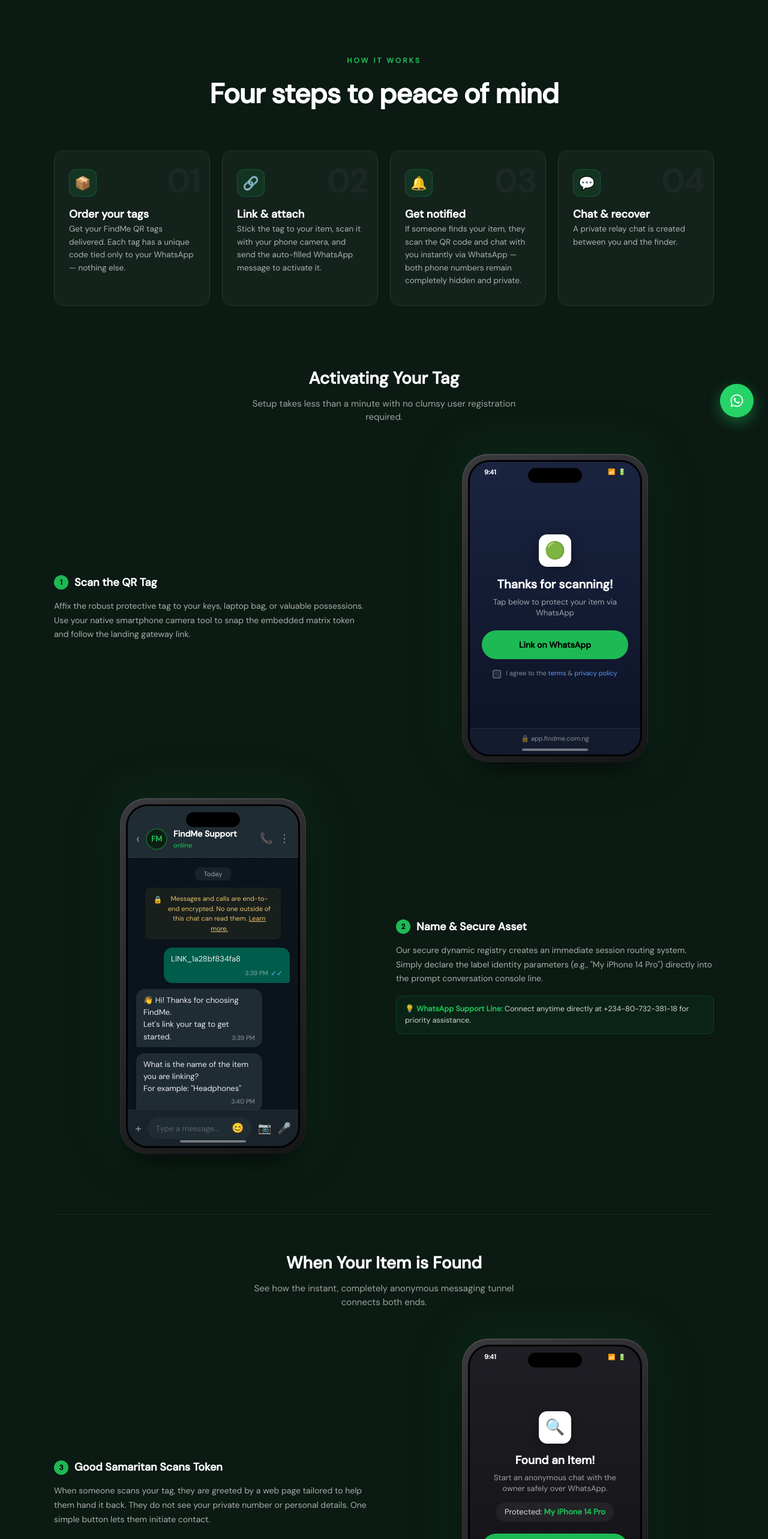
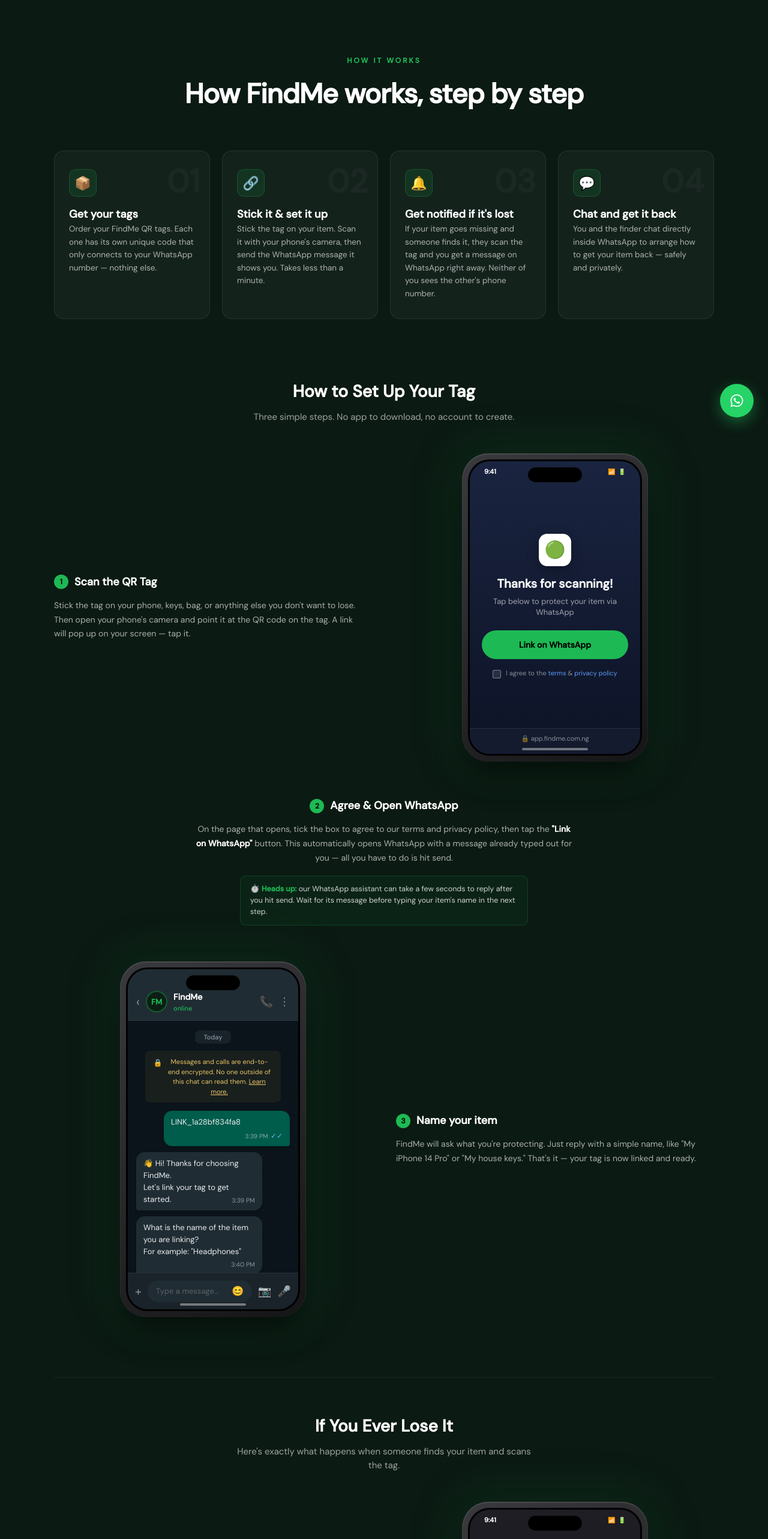
Before and after one commit to Eli-boy/FindMe-Frontend, a Next.js app: page /how-it-works in a window 1280 px wide. Shown: the part 80-2646 px from the top of the page at 60% size. Built offline with nearby package versions, Linux system fonts and the light colour scheme.

Commit message:
feat: rewrite all copy in plain language, remove WhatsApp support line

```diff
--- a/app/HowItWorks.tsx
+++ b/app/HowItWorks.tsx
@@ -6,26 +6,26 @@
   {
     icon: "📦",
     num: "01",
-    title: "Order your tags",
-    desc: "Get your FindMe QR tags delivered. Each tag has a unique code tied only to your WhatsApp — nothing else.",
+    title: "Get your tags",
+    desc: "Order your FindMe QR tags. Each one has its own unique code that only connects to your WhatsApp number — nothing else.",
   },
   {
     icon: "🔗",
     num: "02",
-    title: "Link & attach",
-    desc: "Stick the tag to your item, scan it with your phone camera, and send the auto-filled WhatsApp message to activate it.",
+    title: "Stick it & set it up",
+    desc: "Stick the tag on your item. Scan it with your phone's camera, then send the WhatsApp message it shows you. Takes less than a minute.",
   },
   {
     icon: "🔔",
     num: "03",
-    title: "Get notified",
-    desc: "If someone finds your item, they scan the QR code and chat with you instantly via WhatsApp —both phone numbers remain completely hidden and private.",
+    title: "Get notified if it's lost",
+    desc: "If your item goes missing and someone finds it, they scan the tag and you get a message on WhatsApp right away. Neither of you sees the other's phone number.",
   },
   {
     icon: "💬",
     num: "04",
-    title: "Chat & recover",
-    desc: "A private relay chat is created between you and the finder.",
+    title: "Chat and get it back",
+    desc: "You and the finder chat directly inside WhatsApp to arrange how to get your item back — safely and privately.",
   },
 ];
 
@@ -112,7 +112,7 @@
         FM
       </div>
       <div style={{ flex: 1 }}>
-        <div style={{ color: "#fff", fontWeight: 700, fontSize: 14 }}>FindMe Support</div>
+        <div style={{ color: "#fff", fontWeight: 700, fontSize: 14 }}>FindMe</div>
         <div style={{ color: "#1db954", fontSize: 11, fontWeight: 500 }}>online</div>
       </div>
       <span style={{ color: "#8696a0", cursor: "pointer", fontSize: 18 }}>📞</span>
@@ -349,7 +349,7 @@
             How it works
           </p>
           <h2 style={{ fontSize: "clamp(30px, 4vw, 46px)", fontWeight: 800, letterSpacing: -1, margin: 0 }}>
-            Four steps to peace of mind
+            How FindMe works, step by step
           </h2>
         </motion.div>
 
@@ -387,8 +387,8 @@
           {/* FLOW 1: LINKING AN ITEM */}
           <div>
             <div style={{ textAlign: "center", marginBottom: 50 }}>
-              <h3 style={{ fontSize: 28, fontWeight: 800, color: "#fff", margin: "0 0 10px 0" }}>Activating Your Tag</h3>
-              <p style={{ fontSize: 15, color: "rgba(255,255,255,0.6)", maxWidth: 500, margin: "0 auto" }}>Setup takes less than a minute with no clumsy user registration required.</p>
+              <h3 style={{ fontSize: 28, fontWeight: 800, color: "#fff", margin: "0 0 10px 0" }}>How to Set Up Your Tag</h3>
+              <p style={{ fontSize: 15, color: "rgba(255,255,255,0.6)", maxWidth: 500, margin: "0 auto" }}>Three simple steps. No app to download, no account to create.</p>
             </div>
 
             <div style={{ display: "flex", flexDirection: "column", gap: 60 }}>
@@ -399,24 +399,34 @@
                     <h4 style={{ fontSize: 18, fontWeight: 700, margin: 0 }}>Scan the QR Tag</h4>
                   </div>
                   <p style={{ fontSize: 14, color: "rgba(255,255,255,0.65)", lineHeight: 1.7, margin: 0 }}>
-                    Affix the robust protective tag to your keys, laptop bag, or valuable possessions. Use your native smartphone camera tool to snap the embedded matrix token and follow the landing gateway link.
+                    Stick the tag on your phone, keys, bag, or anything else you don't want to lose. Then open your phone's camera and point it at the QR code on the tag. A link will pop up on your screen — tap it.
                   </p>
                 </div>
                 <div><ScanPageMockup /></div>
               </div>
 
+              <div style={{ maxWidth: 640, marginLeft: "auto", marginRight: "auto", textAlign: "center" }}>
+                <div style={{ display: "flex", alignItems: "center", justifyContent: "center", gap: 10, marginBottom: 14 }}>
+                  <span style={{ width: 24, height: 24, borderRadius: "50%", background: "#1db954", color: "#000", display: "flex", alignItems: "center", justifyContent: "center", fontSize: 12, fontWeight: 800, flexShrink: 0 }}>2</span>
+                  <h4 style={{ fontSize: 18, fontWeight: 700, margin: 0 }}>Agree & Open WhatsApp</h4>
+                </div>
+                <p style={{ fontSize: 14, color: "rgba(255,255,255,0.65)", lineHeight: 1.7, margin: "0 0 18px" }}>
+                  On the page that opens, tick the box to agree to our terms and privacy policy, then tap the <strong style={{ color: "#fff" }}>"Link on WhatsApp"</strong> button. This automatically opens WhatsApp with a message already typed out for you — all you have to do is hit send.
+                </p>
+                <div style={{ background: "rgba(29,185,84,0.06)", border: "1px solid rgba(29,185,84,0.2)", borderRadius: 10, padding: "12px 16px", fontSize: 12.5, color: "rgba(255,255,255,0.8)", textAlign: "left", maxWidth: 480, marginLeft: "auto", marginRight: "auto" }}>
+                  ⏱️ <strong style={{ color: "#1db954" }}>Heads up:</strong> our WhatsApp assistant can take a few seconds to reply after you hit send. Wait for its message before typing your item's name in the next step.
+                </div>
+              </div>
+
               <div style={{ display: "grid", gridTemplateColumns: "repeat(auto-fit, minmax(280px, 1fr))", gap: 40, alignItems: "center" }}>
                 <div style={{ order: typeof window !== "undefined" && window.innerWidth > 768 ? 2 : 1 }}>
                   <div style={{ display: "flex", alignItems: "center", gap: 10, marginBottom: 14 }}>
-                    <span style={{ width: 24, height: 24, borderRadius: "50%", background: "#1db954", color: "#000", display: "flex", alignItems: "center", justifyContent: "center", fontSize: 12, fontWeight: 800 }}>2</span>
-                    <h4 style={{ fontSize: 18, fontWeight: 700, margin: 0 }}>Name & Secure Asset</h4>
+                    <span style={{ width: 24, height: 24, borderRadius: "50%", background: "#1db954", color: "#000", display: "flex", alignItems: "center", justifyContent: "center", fontSize: 12, fontWeight: 800 }}>3</span>
+                    <h4 style={{ fontSize: 18, fontWeight: 700, margin: 0 }}>Name your item</h4>
                   </div>
                   <p style={{ fontSize: 14, color: "rgba(255,255,255,0.65)", lineHeight: 1.7, margin: 0 }}>
-                    Our secure dynamic registry creates an immediate session routing system. Simply declare the label identity parameters (e.g., "My iPhone 14 Pro") directly into the prompt conversation console line.
+                    FindMe will ask what you're protecting. Just reply with a simple name, like "My iPhone 14 Pro" or "My house keys." That's it — your tag is now linked and ready.
                   </p>
-                  <div style={{ marginTop: 16, background: "rgba(29,185,84,0.06)", border: "1px solid rgba(29,185,84,0.2)", borderRadius: 10, padding: "12px 14px", fontSize: 12.5, color: "rgba(255,255,255,0.8)" }}>
-                    💡 <strong style={{ color: "#1db954" }}>WhatsApp Support Line:</strong> Connect anytime directly at +234-80-732-381-18 for priority assistance.
-                  </div>
                 </div>
                 <div style={{ order: typeof window !== "undefined" && window.innerWidth > 768 ? 1 : 2 }}><WhatsAppMockup /></div>
               </div>
@@ -426,8 +436,8 @@
           {/* FLOW 2: RECOVERING AN ITEM */}
           <div style={{ borderTop: "1px solid rgba(255,255,255,0.06)", paddingTop: 60 }}>
             <div style={{ textAlign: "center", marginBottom: 50 }}>
-              <h3 style={{ fontSize: 28, fontWeight: 800, color: "#fff", margin: "0 0 10px 0" }}>When Your Item is Found</h3>
-              <p style={{ fontSize: 15, color: "rgba(255,255,255,0.6)", maxWidth: 500, margin: "0 auto" }}>See how the instant, completely anonymous messaging tunnel connects both ends.</p>
+              <h3 style={{ fontSize: 28, fontWeight: 800, color: "#fff", margin: "0 0 10px 0" }}>If You Ever Lose It</h3>
+              <p style={{ fontSize: 15, color: "rgba(255,255,255,0.6)", maxWidth: 500, margin: "0 auto" }}>Here's exactly what happens when someone finds your item and scans the tag.</p>
             </div>
 
             <div style={{ display: "flex", flexDirection: "column", gap: 60 }}>
@@ -435,10 +445,10 @@
                 <div>
                   <div style={{ display: "flex", alignItems: "center", gap: 10, marginBottom: 14 }}>
                     <span style={{ width: 24, height: 24, borderRadius: "50%", background: "#1db954", color: "#000", display: "flex", alignItems: "center", justifyContent: "center", fontSize: 12, fontWeight: 800 }}>3</span>
-                    <h4 style={{ fontSize: 18, fontWeight: 700, margin: 0 }}>Good Samaritan Scans Token</h4>
+                    <h4 style={{ fontSize: 18, fontWeight: 700, margin: 0 }}>Someone finds your item</h4>
                   </div>
                   <p style={{ fontSize: 14, color: "rgba(255,255,255,0.65)", lineHeight: 1.7, margin: 0 }}>
-                    When someone scans your tag, they are greeted by a web page tailored to help them hand it back. They do not see your private number or personal details. One simple button lets them initiate contact.
+                    Whoever finds it scans the QR code on the tag with their phone camera. A page opens up letting them know someone is looking for this item — they don't see your phone number or any of your personal details. They just tap one button to reach you.
                   </p>
                 </div>
                 <div><FoundScanPageMockup /></div>
@@ -448,10 +458,10 @@
                 <div style={{ order: typeof window !== "undefined" && window.innerWidth > 768 ? 2 : 1 }}>
                   <div style={{ display: "flex", alignItems: "center", gap: 10, marginBottom: 14 }}>
                     <span style={{ width: 24, height: 24, borderRadius: "50%", background: "#1db954", color: "#000", display: "flex", alignItems: "center", justifyContent: "center", fontSize: 12, fontWeight: 800 }}>4</span>
-                    <h4 style={{ fontSize: 18, fontWeight: 700, margin: 0 }}>Safe Relay Recovery Chat</h4>
+                    <h4 style={{ fontSize: 18, fontWeight: 700, margin: 0 }}>You chat on WhatsApp, safely</h4>
                   </div>
                   <p style={{ fontSize: 14, color: "rgba(255,255,255,0.65)", lineHeight: 1.7, margin: 0 }}>
-                    An encrypted proxy chat handles the connection. Both parties coordinate collection terms in real-time. Throughout the exchange, phone tracking IDs stay concealed to safeguard your privacy.
+                    You and the finder get connected on WhatsApp to talk and arrange how to get your item back. Your real phone numbers are never shown to each other — the whole conversation stays private and anonymous.
                   </p>
                 </div>
                 <div style={{ order: typeof window !== "undefined" && window.innerWidth > 768 ? 1 : 2 }}><FoundItMockup /></div>
@@ -462,10 +472,10 @@
         </div>
 
         <div style={{ marginTop: 80, paddingTop: 30, borderTop: "1px solid rgba(255,255,255,0.05)", textAlign: "center", fontSize: 13, color: "rgba(255,255,255,0.5)", display: "flex", flexWrap: "wrap", justifyContent: "center", gap: "20px" }}>
-          <span><strong style={{ color: "#1db954" }}>✓</strong> No app download required</span>
-          <span><strong style={{ color: "#1db954" }}>✓</strong> Privacy protected masking</span>
-          <span><strong style={{ color: "#1db954" }}>✓</strong> Zero battery dependence</span>
-          <span><strong style={{ color: "#1db954" }}>✓</strong> Fast setup</span>
+          <span><strong style={{ color: "#1db954" }}>✓</strong> No app to download</span>
+          <span><strong style={{ color: "#1db954" }}>✓</strong> Your number stays private</span>
+          <span><strong style={{ color: "#1db954" }}>✓</strong> No battery needed</span>
+          <span><strong style={{ color: "#1db954" }}>✓</strong> Set up in under a minute</span>
         </div>
 
       </div>
```
